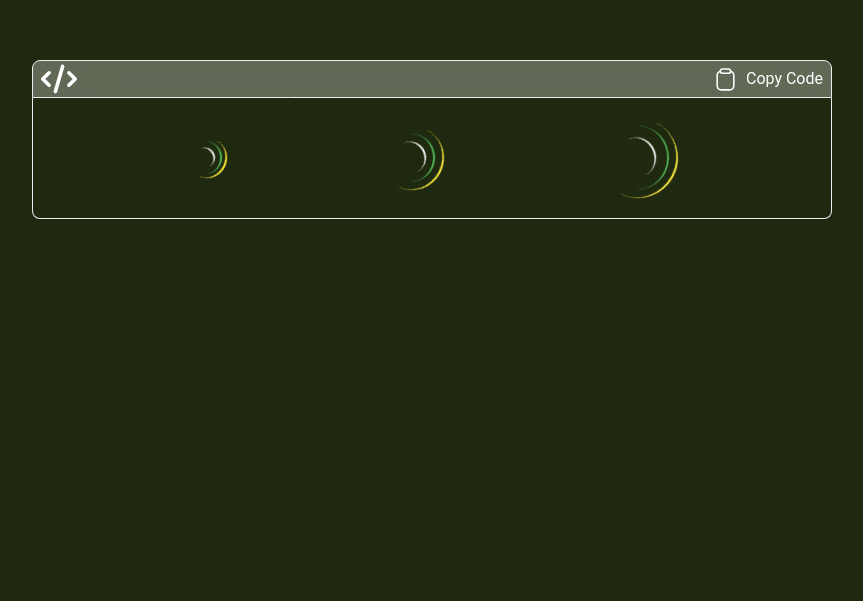
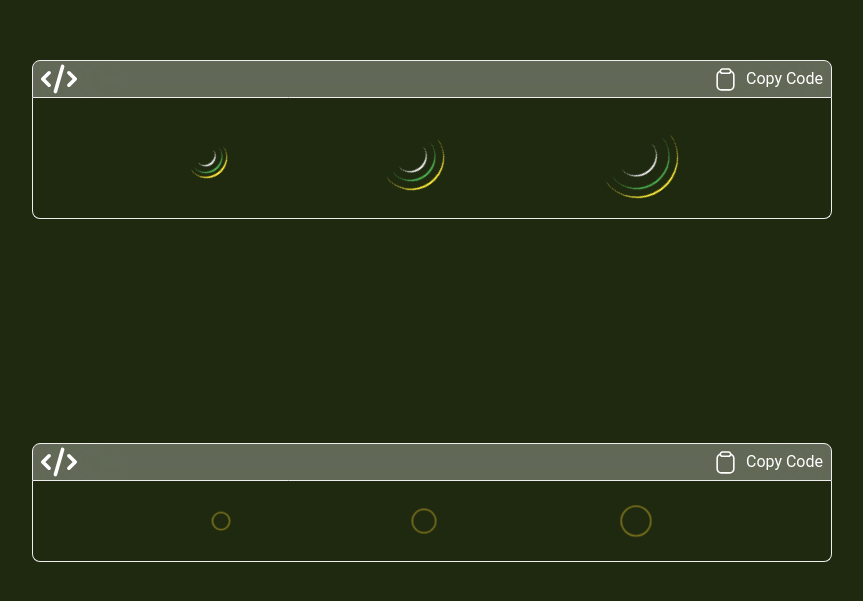
Before and after one commit to akash-khan-311/softui, a React (Vite) app: page /components/spinner in a window 1280 px wide. Shown: the part 1461-2062 px from the top of the page, without its empty margins (336-1199 px from the left). Before the commit the page ends 1892 px from the top, so only its background shows below. Built offline with nearby package versions, Linux system fonts and the light colour scheme.

Commit message:
add spinner5

```diff
--- a/src/UIcomponents/Spinner/Spinner.jsx
+++ b/src/UIcomponents/Spinner/Spinner.jsx
@@ -2,6 +2,7 @@ import Spinner1 from "../../components/App/Spinner/Spinner1";
 import Spinner2 from "../../components/App/Spinner/Spinner2";
 import Spinner3 from "../../components/App/Spinner/Spinner3";
 import Spinner4 from "../../components/App/Spinner/Spinner4";
+import Spinner5 from "../../components/App/Spinner/Spinner5";
 
 const Spinner = () => {
   return (
@@ -10,6 +11,7 @@ const Spinner = () => {
       <Spinner2/>
       <Spinner3/>
       <Spinner4/>
+      <Spinner5/>
     </div>
   );
 };
--- /dev/null
+++ b/src/components/App/Spinner/Spinner5.jsx
@@ -0,0 +1,30 @@
+import CodeBox from "../../../Shared/CodeBox/CodeBox";
+
+const Spinner5 = () => {
+  return (
+    <div>
+      <CodeBox stringCode={`
+<div className="relative w-6 h-6 flex items-center justify-center"><div className="w-3 h-3 animate-[ping_2s_linear_infinite] border rounded-full border-yellow-600"></div><div className="w-3 h-3 animate-[ping_2s_linear_3s_infinite] border rounded-full border-yellow-600 absolute"></div></div>
+<div className="relative w-8 h-8 flex items-center justify-center"><div className="w-4 h-4 animate-[ping_2s_linear_infinite] border rounded-full border-yellow-600"></div><div className="w-4 h-4 animate-[ping_2s_linear_3s_infinite] border rounded-full border-yellow-600 absolute"></div></div>
+<div className="relative w-10 h-10 flex items-center justify-center"><div className="w-5 h-5 animate-[ping_2s_linear_infinite] border rounded-full border-yellow-600"></div><div className="w-5 h-5 animate-[ping_2s_linear_3s_infinite] border rounded-full border-yellow-600 absolute"></div></div>
+      `}>
+        <div className="flex flex-wrap gap-5 justify-evenly items-center">
+          <div className="relative w-6 h-6 flex items-center justify-center">
+            <div className="w-3 h-3 animate-[ping_2s_linear_infinite] border rounded-full border-yellow-600"></div>
+            <div className="w-3 h-3 animate-[ping_2s_linear_3s_infinite] border rounded-full border-yellow-600 absolute"></div>
+          </div>
+
+          <div className="relative w-8 h-8 flex items-center justify-center">
+            <div className="w-4 h-4 animate-[ping_2s_linear_infinite] border rounded-full border-yellow-600"></div>
+            <div className="w-4 h-4 animate-[ping_2s_linear_3s_infinite] border rounded-full border-yellow-600 absolute"></div>
+          </div>
+          <div className="relative w-10 h-10 flex items-center justify-center">
+            <div className="w-5 h-5 animate-[ping_2s_linear_infinite] border rounded-full border-yellow-600"></div>
+            <div className="w-5 h-5 animate-[ping_2s_linear_3s_infinite] border rounded-full border-yellow-600 absolute"></div>
+          </div>
+        </div>
+      </CodeBox>
+    </div>
+  );
+};
+export default Spinner5;
```
